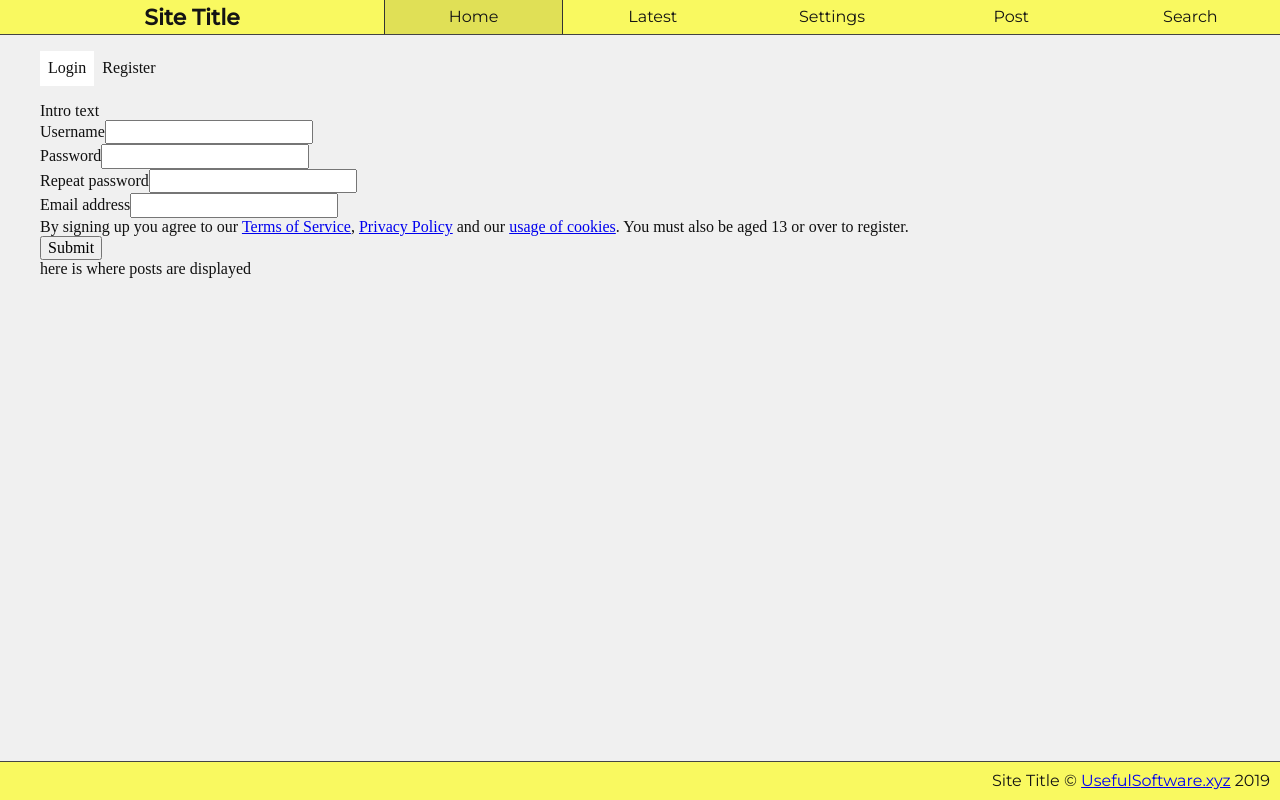
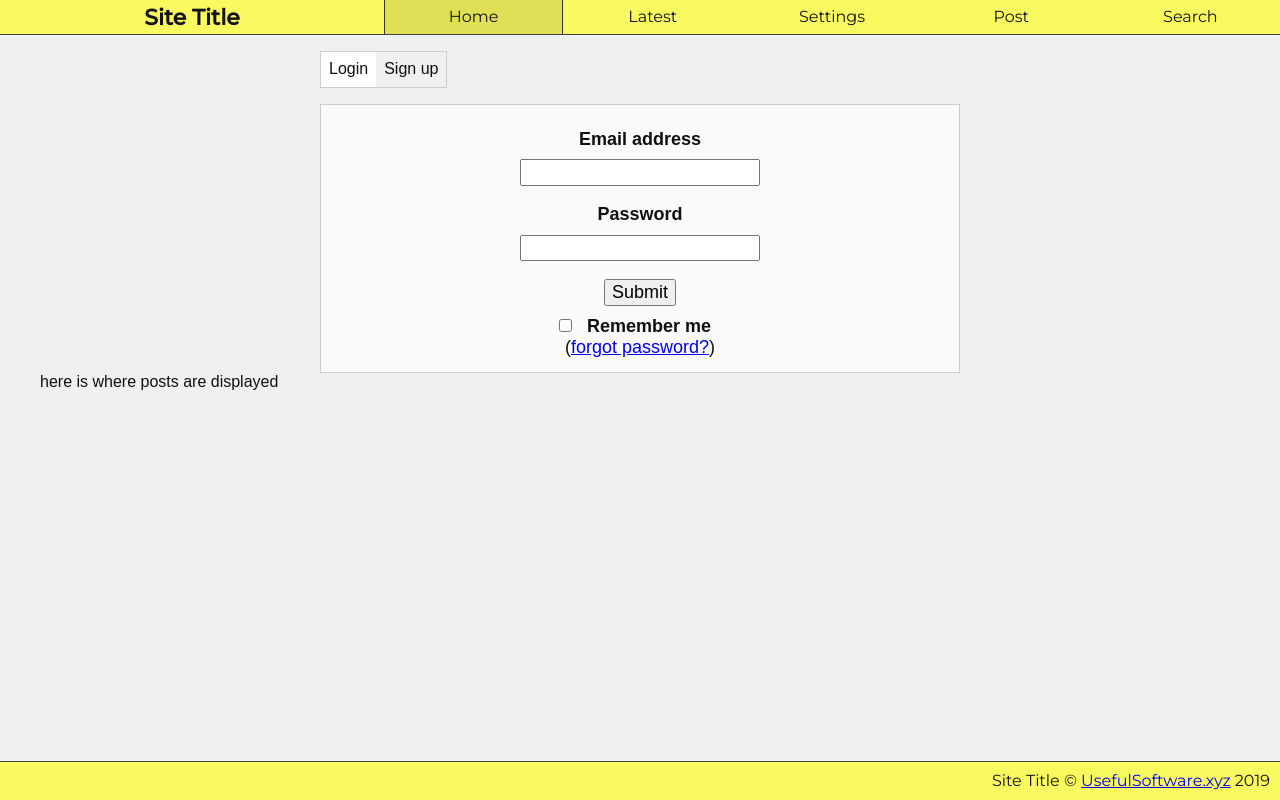
Before and after one commit to tedjenkins/forum, a Vue app: page / in a window 1280 px wide. Built offline with nearby package versions, Linux system fonts and the light colour scheme.

Commit message:
Jazzed up form design

```diff
--- a/src/views/layout/SiteMain.vue
+++ b/src/views/layout/SiteMain.vue
@@ -24,6 +24,7 @@ main {
 
 @media all and (min-width: 1200px) {
   main {
+    font-family: Arial, Helvetica, sans-serif;
     margin: 0px auto;
     width: $site-max-width;
   }
--- a/src/views/pages/Home.vue
+++ b/src/views/pages/Home.vue
@@ -3,7 +3,7 @@
     <section id="login-register" v-if="!loggedIn">
       <ul id="login-register-select" @click="handleSelect">
         <li class="li-selected" id="login-select">Login</li>
-        <li id="register-select">Register</li>
+        <li id="register-select">Sign up</li>
       </ul>
       <form class="site-form" id="login-form" v-if="showLogin" @submit.prevent="handleForm">
         <div class="form-section">
@@ -14,7 +14,7 @@
           <label for="login-password">Password</label>
           <input type="password" id="login-password"/>
         </div>
-          <div class="form-section">
+        <div class="form-section" id="login-extra">
           <button type="submit">Submit</button>
           <div id="form-remember-me">
             <input type="checkbox" id="form-remember"/> <label for="form-remember">Remember me</label>
@@ -26,7 +26,7 @@
       </form>
       <form class="site-form" id="register-form" v-if="!showLogin" @submit.prevent="handleForm">
         <div class="form-section">
-            Intro text
+          Signing up with {{ this.$siteName }} is quick and easy.
         </div>
         <div class="form-section">
           <label for="register-username">Username</label>
@@ -44,7 +44,7 @@
           <label for="register-email">Email address</label>
           <input type="text" id="register-email" minlength="6" maxlength="24"/>
         </div>
-          <div class="form-section" id="form-info">
+        <div class="form-section" id="register-info">
           By signing up you agree to our <a href="#">Terms of Service</a>, <a href="#">Privacy Policy</a> and our <a href="#">usage of cookies</a>. You must also be aged 13 or over to register.
         </div>
         <div class="form-section">
@@ -70,7 +70,7 @@ import LoginRegisterForm from '@/components/LoginRegisterForm.vue';
 
 export default class Home extends Vue {
   loggedIn: boolean = false;
-  showLogin: boolean = false;
+  showLogin: boolean = true;
 
   /**
    * Handle select of 'login' and 'register' in their part of the page.
@@ -99,9 +99,14 @@ export default class Home extends Vue {
 }
 
 #login-register {
+  margin: 0px auto;
+  width: 640px;
 
   #login-register-select {
+    border: 1px solid #ccc;
+    display: inline-block;
     padding-left: 0px;
+    width: auto;
 
     & > * {
       @include no-select;
@@ -115,5 +120,45 @@ export default class Home extends Vue {
     }
   }
 
+  .site-form {
+    background-color: #fafafa;
+    border: 1px solid #ccc;
+    padding: 10px;
+
+    .form-section {
+      padding: 4px;
+
+      & > * {
+        display: block;
+        font-size: 18px;
+      }
+
+      label {
+        font-weight: bold;
+        padding: 10px;
+        text-align: center;
+      }
+
+      input {
+        margin: 0px auto;
+      }
+
+      button {
+        margin: 10px auto;
+      }
+
+      a {
+        display: inline;
+      }
+
+      div {
+        text-align: center;
+      }
+    }
+
+    #register-info {
+      text-align: center;
+    }
+  }
 }
 </style>
```
Lines whose indentation alone changed are shown as unchanged.
